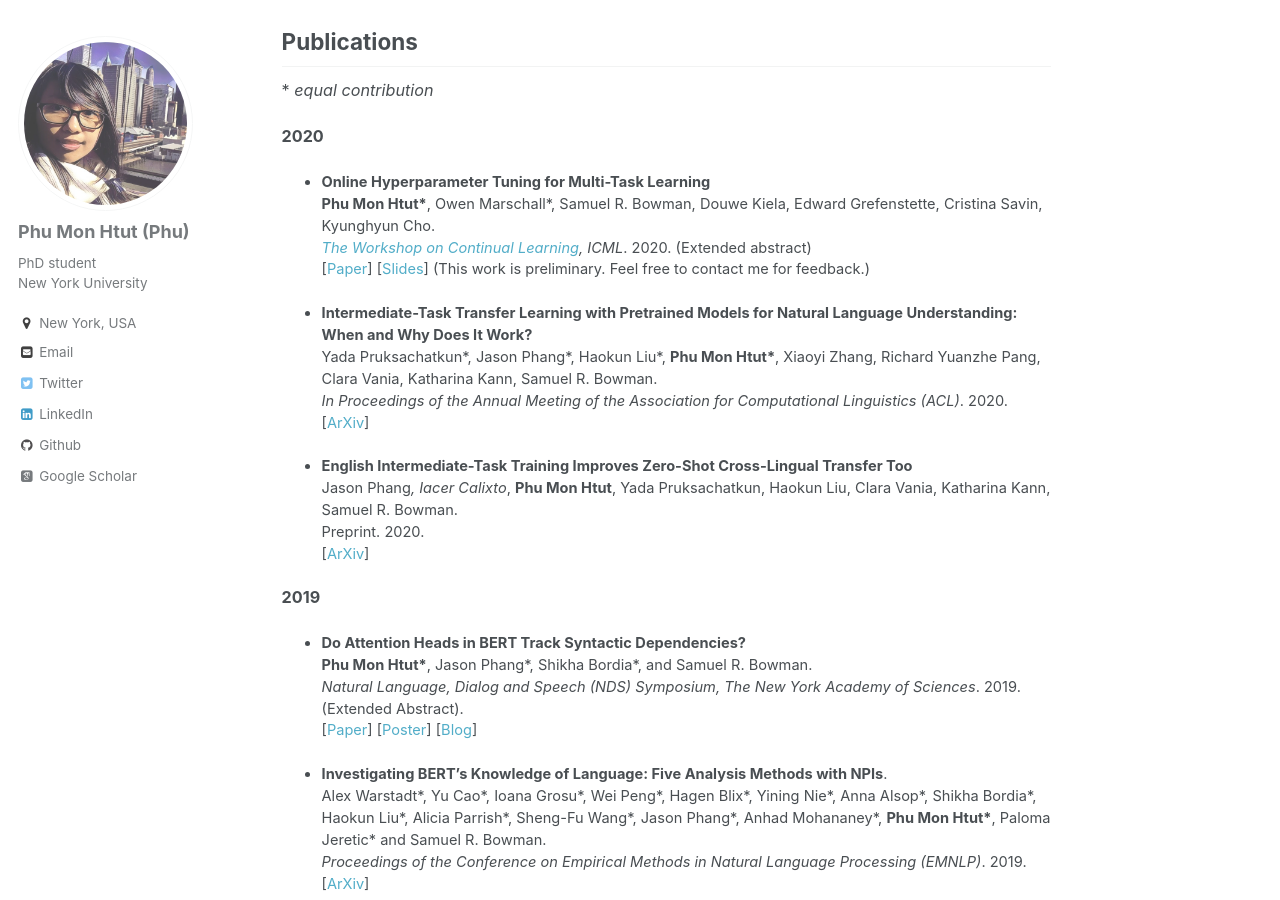
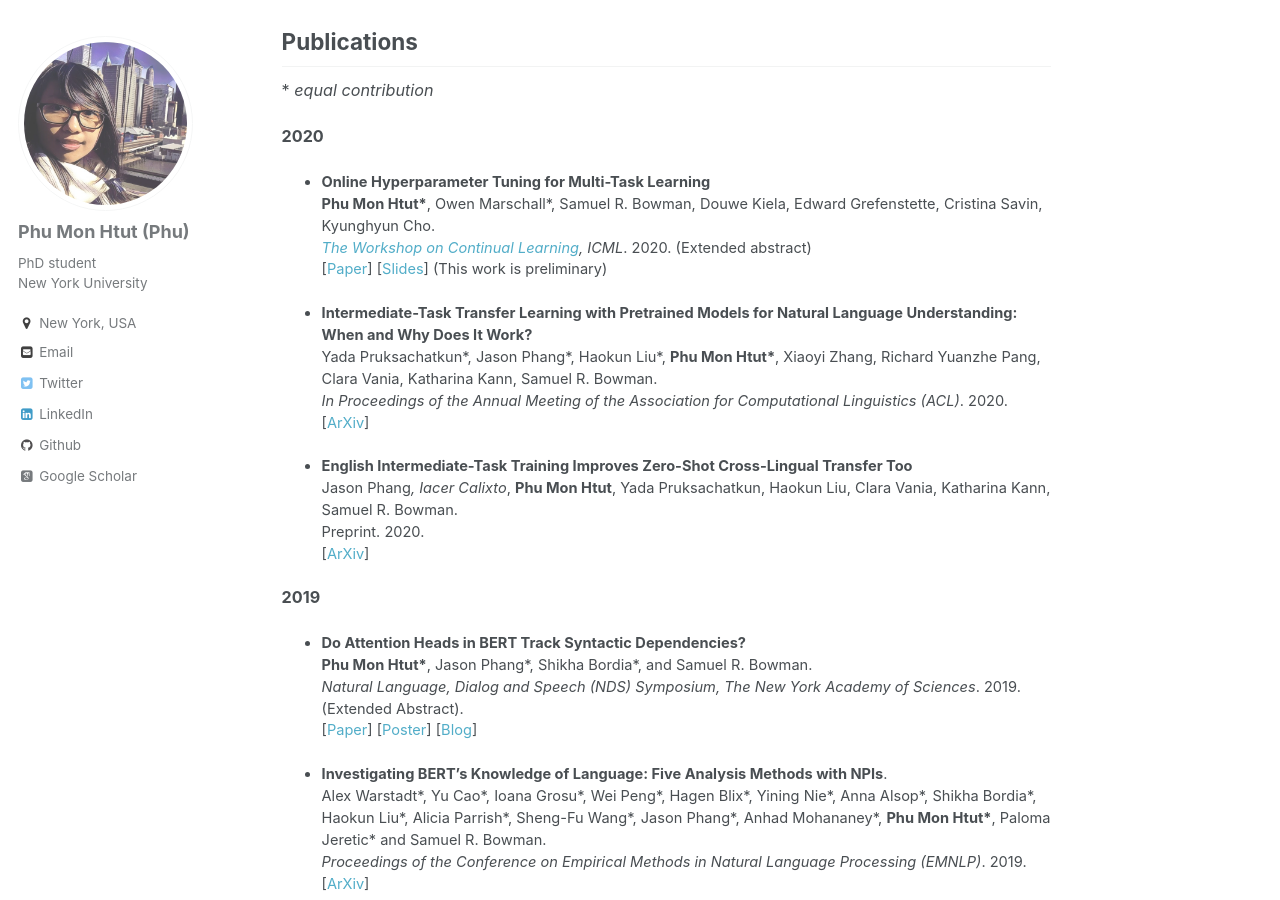
Before and after one commit to phu-pmh/phu-pmh.github.io, a Jekyll site: the page built from _pages/about.md, in a window 1280 px wide and 900 px high, scrolled down 410 px. Built offline with Jekyll 4.4.1, drawn with Linux system fonts in a browser that asks for light colours; some web fonts are replaced.

Commit message:
Update about.md

```diff
--- a/_pages/about.md
+++ b/_pages/about.md
@@ -24,7 +24,7 @@ Publications
 * **Online Hyperparameter Tuning for Multi-Task Learning**
   __Phu Mon Htut\*__, Owen Marschall\*, Samuel R. Bowman, Douwe Kiela, Edward Grefenstette, Cristina Savin, Kyunghyun Cho.
   *[The Workshop on Continual Learning](https://sites.google.com/view/cl-icml), ICML*. 2020. (Extended abstract)
-  [[Paper](https://drive.google.com/file/d/1rDeGZeFDL4Q8xTcNZZCnrIe4JVIK5FsS/view?usp=sharing)] [[Slides](https://drive.google.com/file/d/12Q8iNUCy7SzWRZjnDG-LyYgwkhq4CLqi/view?usp=sharing)] (This work is preliminary. Feel free to contact me for feedback.)
+  [[Paper](https://drive.google.com/file/d/1rDeGZeFDL4Q8xTcNZZCnrIe4JVIK5FsS/view?usp=sharing)] [[Slides](https://drive.google.com/file/d/12Q8iNUCy7SzWRZjnDG-LyYgwkhq4CLqi/view?usp=sharing)] (This work is preliminary)
 
 * **Intermediate-Task Transfer Learning with Pretrained Models for Natural Language Understanding: When and Why Does It Work?**
   Yada Pruksachatkun\*, Jason Phang\*, Haokun Liu\*, __Phu Mon Htut\*__, Xiaoyi Zhang, Richard Yuanzhe Pang, Clara Vania, Katharina Kann, Samuel R. Bowman.
```
